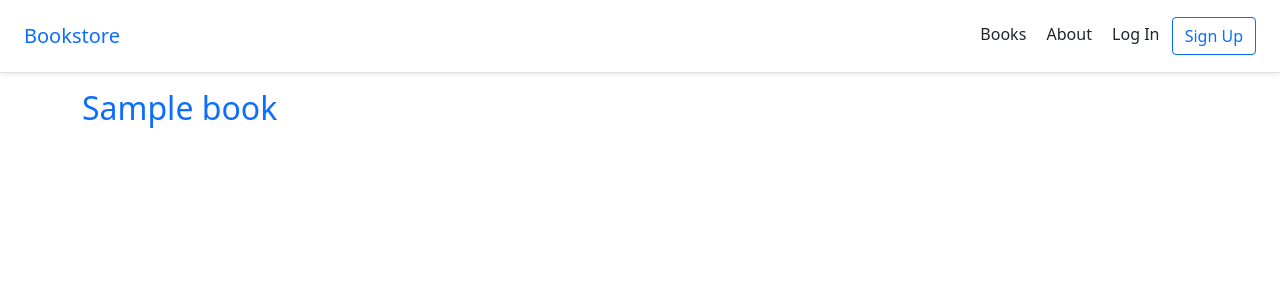
After one commit to gabriel-henriq/bookstore, a Django app: page /books/ in a window 1280 px wide. The commit adds this page. Shown: the top 300 px of the page. Run offline with Django 4.2, Linux system fonts and the light colour scheme; tables that the repository leaves empty hold one stand-in row (values such as "Sample post"); parts of the project's set-up code (start-up, migrations or seed data) failed here and were passed over; some libraries are stand-ins or nearby versions.

Commit message:
Creating app, templates, tests for books

```diff
--- /dev/null
+++ b/books/apps.py
@@ -0,0 +1,6 @@
+from django.apps import AppConfig
+
+
+class BooksConfig(AppConfig):
+    default_auto_field = 'django.db.models.BigAutoField'
+    name = 'books'
--- /dev/null
+++ b/books/models.py
@@ -0,0 +1,16 @@
+from django.db import models
+from django.urls import reverse
+import uuid
+
+
+class Book(models.Model):
+    id = models.UUIDField(primary_key=True, default=uuid.uuid4, editable=False)
+    title = models.CharField(max_length=255)
+    author = models.CharField(max_length=255)
+    price = models.DecimalField(max_digits=6, decimal_places=2)
+
+    def __str__(self):
+        return f"{self.title} by {self.author}"
+
+    def get_absolute_url(self):
+        return reverse("book_detail", args=[str(self.id)])
--- /dev/null
+++ b/books/urls.py
@@ -0,0 +1,7 @@
+from django.urls import path
+from .views import BookListView, BookDetailView
+
+urlpatterns = [
+    path("", BookListView.as_view(), name="book_list"),
+    path("<uuid:pk>/", BookDetailView.as_view(), name="book_detail"),
+]
--- /dev/null
+++ b/books/views.py
@@ -0,0 +1,14 @@
+from django.views.generic import ListView, DetailView
+from .models import Book
+
+
+class BookListView(ListView):
+    model = Book
+    context_object_name = "book_list"
+    template_name = "books/book_list.html"
+
+
+class BookDetailView(DetailView):
+    model = Book
+    context_object_name = "book"
+    template_name = "books/book_detail.html"
--- a/core/settings.py
+++ b/core/settings.py
@@ -44,8 +44,9 @@ INSTALLED_APPS = [
     "django.contrib.staticfiles",
     "django.contrib.sites",
     # Local
-    "accounts",
-    "pages",
+    "accounts.apps.AccountsConfig",
+    "pages.apps.PagesConfig",
+    "books.apps.BooksConfig",
     # Third party
     "crispy_forms",
     "allauth",
--- a/core/urls.py
+++ b/core/urls.py
@@ -23,4 +23,5 @@ urlpatterns = [
     path("accounts/", include("allauth.urls")),
     # Local
     path("", include("pages.urls")),
+    path("books/", include("books.urls")),
 ]
--- a/docker-compose.yml
+++ b/docker-compose.yml
@@ -22,3 +22,6 @@ services:
       - POSTGRES_PASSWORD=${POSTGRES_PASSWORD}
     depends_on:
       - db
+
+volumes:
+  postgres_data:
--- a/static/assets/css/base.css
+++ b/static/assets/css/base.css
@@ -1,7 +1,3 @@
-h1 {
-    color: blue;
-}
-
 .django-logo {
     height: 50px;
 }
--- a/templates/_base.html
+++ b/templates/_base.html
@@ -19,7 +19,7 @@
         <div class="d-flex align-items-center p-3 px-md-4 mb-3 bg-white border-bottom shadow-sm">
             <a href="{% url 'home' %}" class="me-auto navbar-brand my-0 mr-md-auto font-weight-normal">Bookstore</a>
             <nav class="my-2 my-md-0 mr-md-3">
-
+                <a class="p-2 text-dark text-decoration-none" href="{% url 'book_list' %}">Books</a>
                 <a class="p-2 text-dark text-decoration-none" href="{% url 'about' %}">About</a>
 
                 {% if user.is_authenticated %}
--- /dev/null
+++ b/templates/books/book_list.html
@@ -0,0 +1,13 @@
+{% extends '_base.html' %}
+
+{% block title %}Books{% endblock title %}
+
+{% block content %}
+
+    {% for book in book_list %}
+        <div>
+            <h2><a class="text-decoration-none" href="{{ book.get_absolute_url }}">{{ book.title }}</a></h2>
+        </div>
+    {% endfor %}
+
+{% endblock content %}
```
Also changed, not shown: books/admin.py (added, +10 -0 lines), books/tests.py (added, +33 -0 lines), templates/books/book_detail.html (added, +14 -0 lines), books/__init__.py (added), books/migrations/0001_initial.py (added), books/migrations/__init__.py (added).
